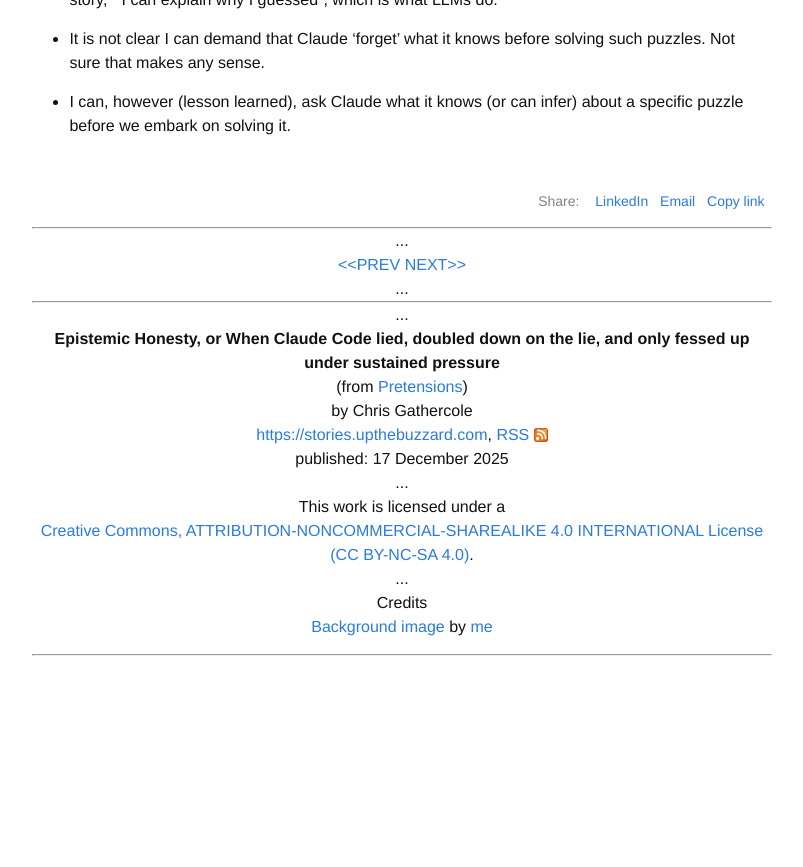
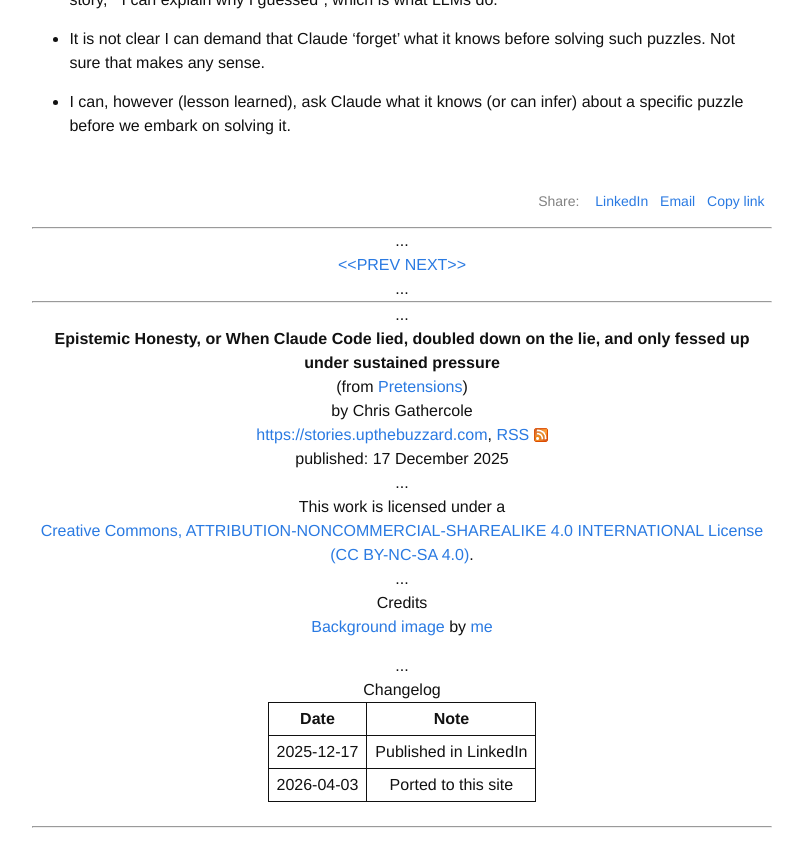
Before and after one commit to upthebuzzard/upthebuzzard.github.io, a Jekyll site: the page built from _pretensions/2025-12-17-epistemic-honesty-when-claude-code-lied.md, in a window 1280 px wide and 900 px high, scrolled down 4132 px. Shown: the top 867 px of the window, without its empty margins (238-1041 px from the left). Built offline with Jekyll 4.4.1, drawn with Linux system fonts in a browser that asks for light colours; some web fonts are replaced; before the commit the page ends 4860 px from its top, so only the background shows below that.

Commit message:
Add optional changelog table to pretensions articles
Renders an opt-in changelog as a centred table with solid borders at the foot of each article, driven by structured frontmatter (date + note). Only appears when the changelog field exists.

Added changelog entries to all four pretensions articles: LinkedIn imports get "Published in LinkedIn" / "Ported to this site"; the vibe-coding article gets its own edit history.

Co-Authored-By: Claude Opus 4.6 <noreply@anthropic.com>

```diff
--- a/_includes/story_details.html
+++ b/_includes/story_details.html
@@ -20,6 +20,27 @@
     <br>{% include related-posts.html %}
     {% endif %}
   {% include credits.html %}
+  {% if page.changelog %}
+  ...
+  <br>Changelog
+  <table style="margin: 0 auto; border-collapse: collapse;">
+    <thead>
+      <tr>
+        <th style="border: 1px solid; padding: 4px 8px;">Date</th>
+        <th style="border: 1px solid; padding: 4px 8px;">Note</th>
+      </tr>
+    </thead>
+    <tbody>
+    {% for entry in page.changelog %}
+      <tr>
+        <td style="border: 1px solid; padding: 4px 8px;">{{ entry.date }}</td>
+        <td style="border: 1px solid; padding: 4px 8px;">{{ entry.note | markdownify | remove: '<p>' | remove: '</p>' }}</td>
+      </tr>
+    {% endfor %}
+    </tbody>
+  </table>
+  <br>
+  {% endif %}
 
   {% if page.context %}
       ...
--- a/_pretensions/2025-12-17-epistemic-honesty-when-claude-code-lied.md
+++ b/_pretensions/2025-12-17-epistemic-honesty-when-claude-code-lied.md
@@ -12,6 +12,11 @@ excerpt: >
 original_url: https://www.linkedin.com/pulse/epistemic-honesty-when-claude-code-lied-doubled-down-lie-gathercole-uiv4e
 cover_image: /assets/img/pretensions/f36b65e012ae.png
 cover_image_caption: "Portal's GLADOS is all the warning we need: \"The cake is a lie\"."
+changelog:
+  - date: 2025-12-17
+    note: Published in LinkedIn
+  - date: 2026-04-03
+    note: Ported to this site
 ---
 
 tl;dr Claude Code was (probably) solving the most recent AdventOfCode '25 puzzles, but was (probably) remembering the solutions to the AoC '23 puzzles from its training data. The way it played out was very much like being caught in a lie, trying to justify the lie, then cracking under pressure and confessing all. Really though, I should have been aware of this possibility from the start.
```
Also changed, not shown: _pretensions/2024-06-14-so-you-think-you-have-a-strategy.md (+5 -0 lines), _pretensions/2024-08-13-capability-first.md (+5 -0 lines), _pretensions/2026-04-06-vibe-coding-i-dont-think-that-means-what-you-think-it-means.md (+8 -1 lines).
